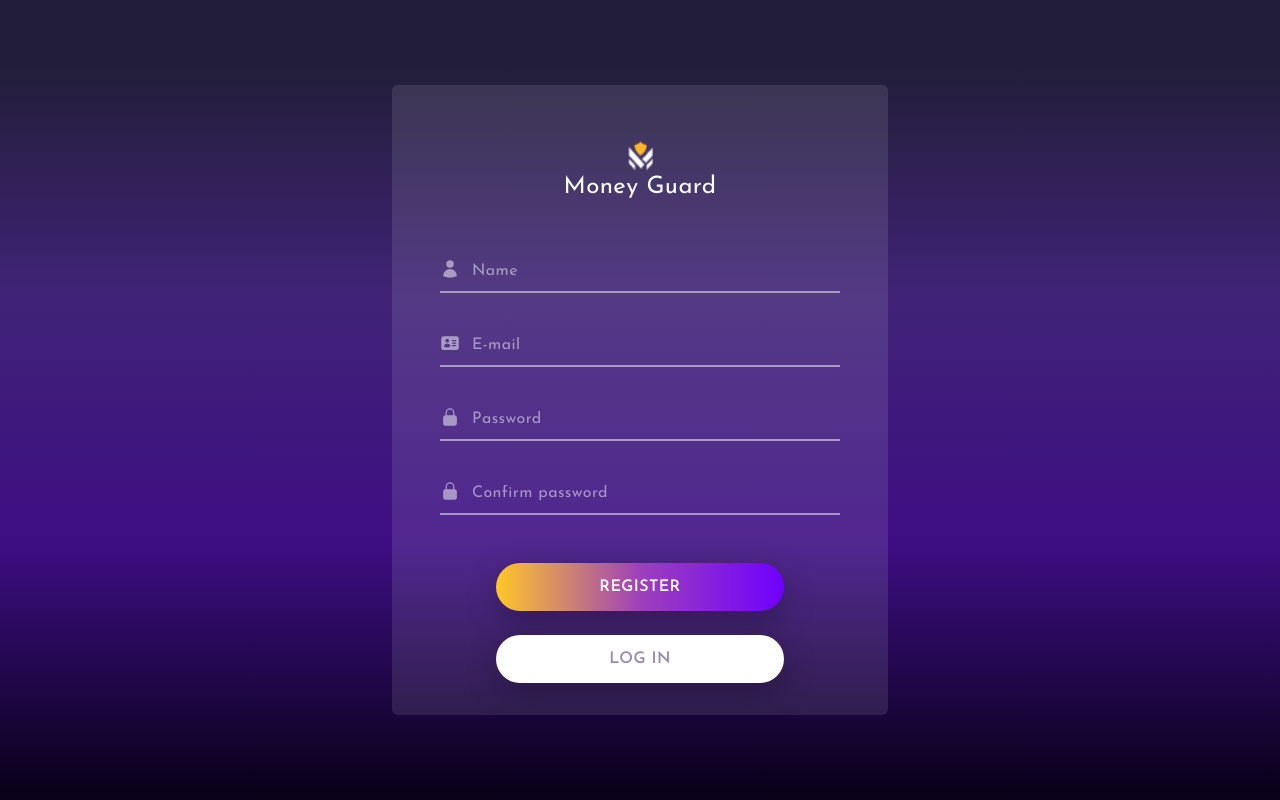
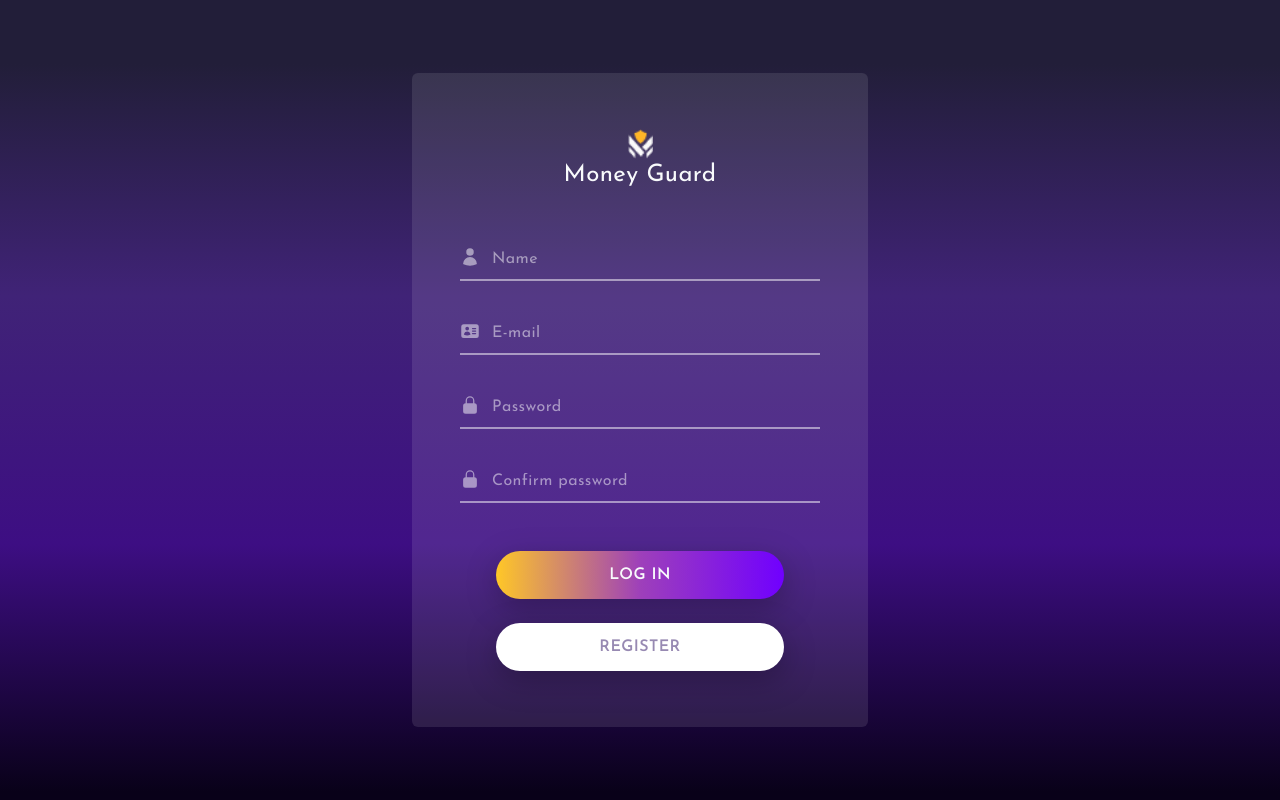
Before and after one commit to lubomir80/money-guard, a Next.js app: page /registration in a window 1280 px wide. Built offline with nearby package versions, Linux system fonts and the light colour scheme.

Commit message:
create registrationForm with zod validation

```diff
--- a/src/app/components/forms/FormContainer.tsx
+++ b/src/app/components/forms/FormContainer.tsx
@@ -4,7 +4,7 @@ import { childrenProps } from "@/app/utils/type"
 
 function FormContainer({ children }: childrenProps) {
    return (
-      <div className="max-w-[533px] max-h-[630px] bg-white/[.1]
+      <div className="max-w-[533px]  bg-white/[.1]
       px-12 py-14 rounded-md">
          {children}
       </div>
--- /dev/null
+++ b/src/app/components/forms/RegisterForm.tsx
@@ -0,0 +1,80 @@
+"use client"
+import Logo from '../Logo';
+import ItemForm from './ItemForm';
+import OrangeButton from '../OrangeButton';
+import WhiteButton from '../WhiteButton';
+import Spinner from '../Spinner';
+import FormContainer from './FormContainer';
+import { IdentificationIcon, LockClosedIcon, UserIcon } from '@heroicons/react/24/solid';
+import { TRegistrationSchema, registrationSchema } from '@/app/utils/type';
+import { useForm } from 'react-hook-form';
+import { zodResolver } from '@hookform/resolvers/zod';
+
+function RegisterForm() {
+   const {
+      register,
+      handleSubmit,
+      formState: { errors, isSubmitting },
+      reset,
+   } = useForm<TRegistrationSchema>({ resolver: zodResolver(registrationSchema) });
+
+
+   const onSubmit = async (data: TRegistrationSchema) => {
+      await new Promise(resolve => setTimeout(resolve, 1000))
+      reset()
+   }
+
+
+
+   return (
+      <FormContainer>
+         <form
+            onSubmit={handleSubmit(onSubmit)}
+            className='flex flex-col gap-12 items-center'>
+            <Logo />
+            <div className='flex flex-col gap-8 w-[360px]'>
+               <ItemForm
+                  register={register("name")}
+                  placeholder={"Name"}
+                  type={"text"}
+                  errors={errors.name} >
+                  <UserIcon />
+               </ItemForm>
+               <ItemForm
+                  register={register("email")}
+                  placeholder={"E-mail"}
+                  type={"email"}
+                  errors={errors.email} >
+                  <IdentificationIcon />
+               </ItemForm>
+               <ItemForm
+                  register={register("password")}
+                  placeholder={"Password"}
+                  type={"password"}
+                  errors={errors.password}>
+                  <LockClosedIcon />
+               </ItemForm>
+               <ItemForm
+                  register={register("confirmPassword")}
+                  placeholder={"Confirm password"}
+                  type={"password"}
+                  errors={errors.confirmPassword}>
+                  <LockClosedIcon />
+               </ItemForm>
+            </div>
+            <div className='flex flex-col gap-6 items-center w-72'>
+               {!isSubmitting ?
+                  <>
+                     <OrangeButton>Log in</OrangeButton>
+                     <WhiteButton href="/registration" >
+                        Register
+                     </WhiteButton>
+                  </>
+                  : <Spinner />}
+            </div>
+         </form>
+      </FormContainer>
+   )
+}
+
+export default RegisterForm
--- a/src/app/registration/page.tsx
+++ b/src/app/registration/page.tsx
@@ -1,9 +1,4 @@
-import { LockClosedIcon, IdentificationIcon, UserIcon } from '@heroicons/react/24/solid'
-import FormContainer from '../components/forms/FormContainer';
-import Image from 'next/image';
-import LogoImg from "../../../public/logo.png"
-import WhiteButton from '../components/WhiteButton';
-import OrangeButton from '../components/OrangeButton';
+import RegisterForm from '../components/forms/RegisterForm';
 
 export const metadata = {
    title: "Create account",
@@ -12,54 +7,7 @@ export const metadata = {
 function RegistrationPage() {
    return (
       <div className='justify-center items-center flex'>
-         <FormContainer>
-            <form className='flex flex-col gap-12 items-center'>
-               <div className='flex flex-col items-center'>
-                  <Image src={LogoImg} alt="logo" width={25} height={35} />
-                  <h2 className='text-2xl'>Money Guard</h2>
-               </div>
-               <div className='flex flex-col gap-8 w-[400px]'>
-                  <div className='relative'>
-                     <UserIcon className='w-5 h-5 fill-white/50 absolute top-2 left-0' />
-                     <input className={`pl-8 p-2 w-full bg-transparent border-0 border-b-2 text-stone-50 border-white/50 placeholder:text-white/50
-                     focus:outline-none focus:shadow-outline focus:border-white  inputDarkModeOverride`}
-                        type='text' name='name' placeholder='Name' />
-                  </div>
-                  <div className='relative'>
-                     <IdentificationIcon className='w-5 h-5 fill-white/50 absolute top-2 left-0' />
-                     <input className={`pl-8 p-2 w-full bg-transparent border-0 border-b-2 text-stone-50 border-white/50 placeholder:text-white/50
-                     focus:outline-none focus:shadow-outline focus:border-white  inputDarkModeOverride`}
-                        type='email' name='email' placeholder='E-mail' />
-                  </div>
-                  <div className='relative'>
-                     <LockClosedIcon className='w-5 h-5 fill-white/50 absolute top-2 left-0' />
-                     <input
-                        className={`pl-8 p-2 w-full bg-transparent border-0 border-b-2 text-stone-50 border-white/50 placeholder:text-white/50
-                     focus:outline-none focus:shadow-outline focus:border-white  inputDarkModeOverride`}
-                        type='password' name='password' placeholder='Password' />
-                  </div>
-                  <div className='relative'>
-                     <LockClosedIcon className='w-5 h-5 fill-white/50 absolute top-2 left-0' />
-                     <input
-                        className={`pl-8 p-2 w-full bg-transparent border-0 border-b-2 text-stone-50 border-white/50 placeholder:text-white/50
-                        focus:outline-none focus:shadow-outline focus:border-white  inputDarkModeOverride`}
-                        type='password' name='passwordConfirm' placeholder='Confirm password' />
-                  </div>
-
-               </div>
-
-               <div className='flex flex-col gap-6 items-center w-72'>
-                  <OrangeButton>
-                     Register
-                  </OrangeButton>
-                  <WhiteButton
-                     href="/login" >
-                     Log In
-                  </WhiteButton>
-               </div>
-
-            </form>
-         </FormContainer>
+         <RegisterForm />
       </div>
    )
 }
--- a/src/app/utils/type.tsx
+++ b/src/app/utils/type.tsx
@@ -20,7 +20,33 @@ export const signUpSchema = z.object({
 })
 
 export type TSignUpSchema = z.infer<typeof signUpSchema>
-// ......................................................//
+
+
+
+// Registration Schema...........................................//
+
+export const registrationSchema = z.object({
+   name: z.string()
+      .min(4, "Requires at least 4 characters"),
+   email: z.string().email(),
+   password: z.string()
+      .min(8, "Password must be at least 8 characters")
+      .max(32, 'The password must be a maximum 32 characters')
+      .regex(passwordValidation, {
+         message: "Requires at least 1 uppercase letter, 1 number, and 1 symbol"
+      }),
+   confirmPassword: z.string()
+      .min(8, "Password must be at least 8 characters")
+      .max(32, 'The password must be a maximum 32 characters')
+      .regex(passwordValidation, {
+         message: "Requires at least 1 uppercase letter, 1 number, and 1 symbol"
+      }),
+}).refine((fields) => fields.password === fields.confirmPassword, {
+   message: "Passwords don't match",
+   path: ['confirmPassword'],
+})
+
+export type TRegistrationSchema = z.infer<typeof registrationSchema>
 
 
 
@@ -32,7 +58,7 @@ export type TItemForm = {
    errors?: FieldError,
    type: string
 }
-// ......................................................//
+
 
 
 export type childrenProps = {
```
